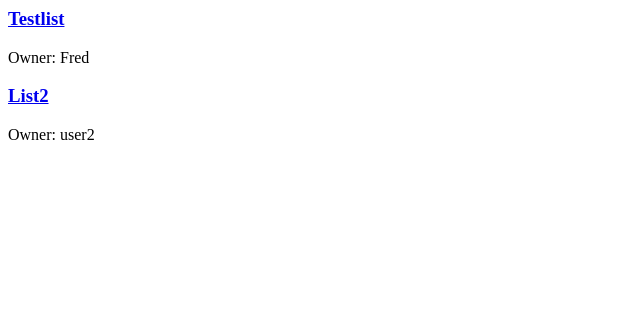
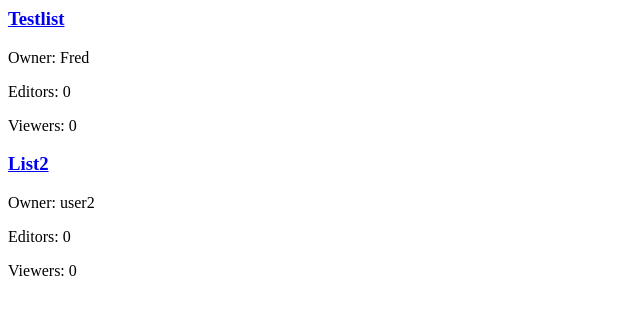
Before and after one commit to amccarthy9904/ListShare, a Django app: page / in a window 1280 px wide. Shown: the top 315 px of the page, without its empty margins (0-640 px from the left). Run offline with Django 3.2, Linux system fonts and the light colour scheme; data comes from the database, SQL or seed files in the repository.

Commit message:
home template now shows lists followed by their resppective owner, number of viewers, and number of editors

```diff
--- a/lists/templates/home.html
+++ b/lists/templates/home.html
@@ -5,6 +5,8 @@
         <h3>{{ list.name|capfirst }}</h3>
       </a>
       <p>Owner: {{ list.owner }}</p>
+      <p>Editors: {{ list.editors|length }}</p>
+      <p>Viewers: {{ list.viewers|length }}</p>
 
   {% endfor %}
 </div>
```
